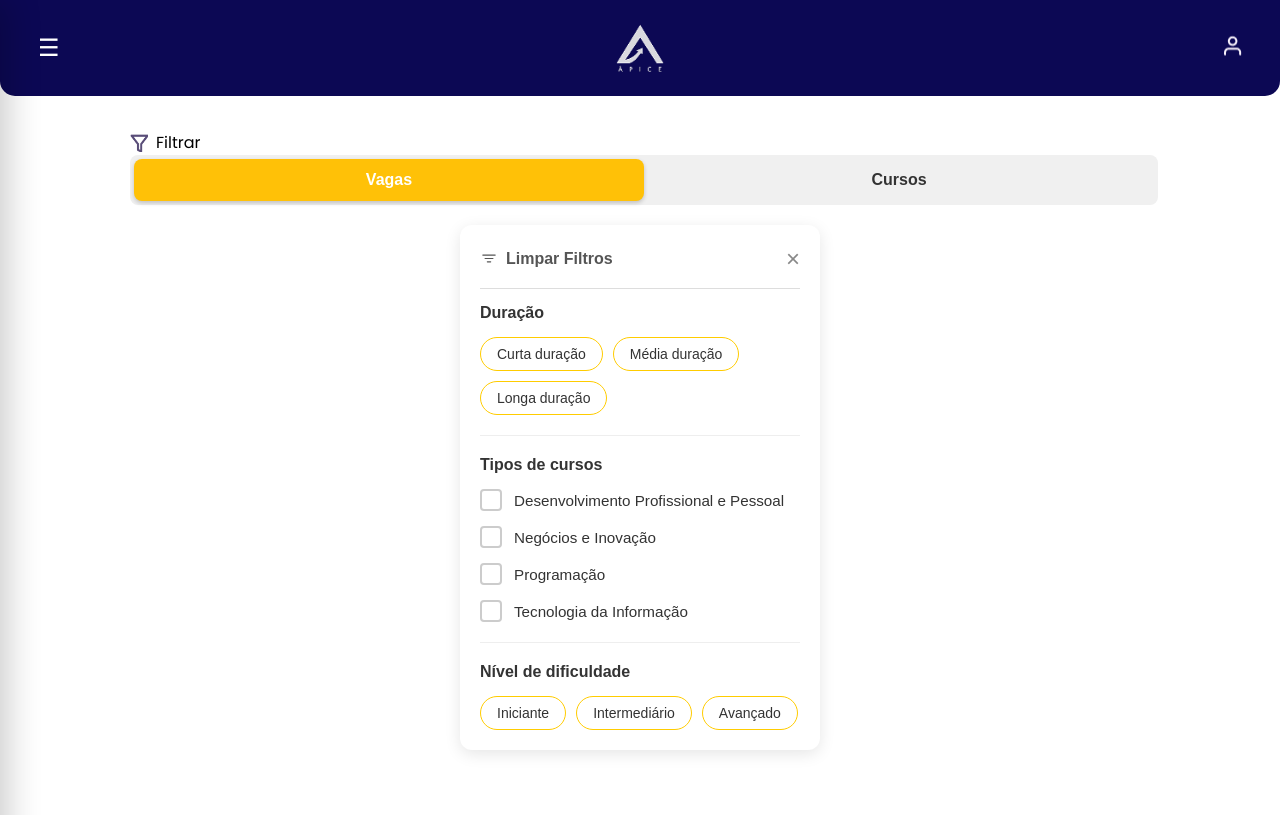
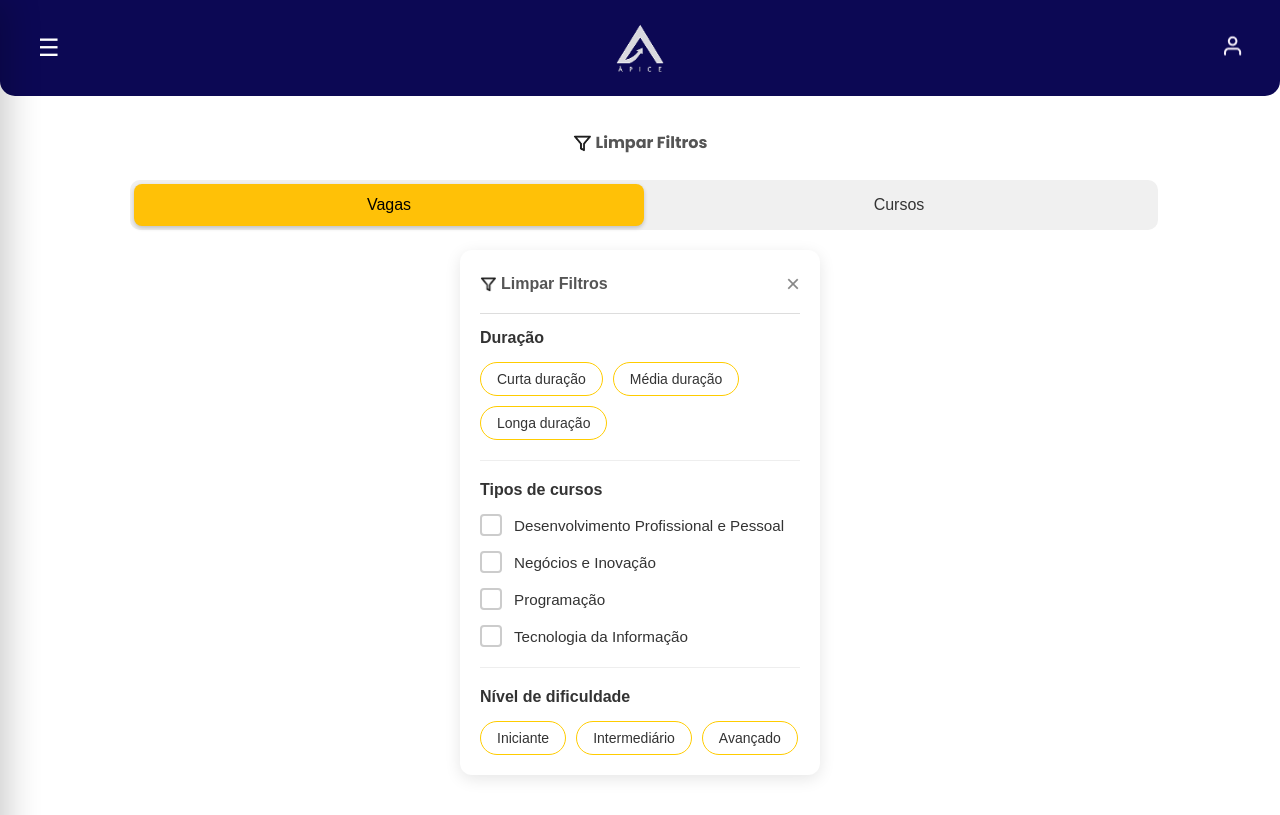
Before and after one commit to apicetca/apice2025, a Node server app: page /vagas in a window 1280 px wide. Shown: the top 815 px of the page. Run offline with Node 20, Linux system fonts and the light colour scheme.

Commit message:
Ajusta pagina vaga Ajustei o botão de filtro

```diff
--- a/app/public/css/vagas.css
+++ b/app/public/css/vagas.css
@@ -20,8 +20,14 @@ main {
     display: flex;
     width: 100%;
     background-color: #f0f0f0;
-    border-radius: 8px;
+    border-radius: 10px;
     padding: 4px;
+}
+
+.button-group button {
+  font-family: "Albert Sans" sans-serif;
+  font-weight: 500;
+  font-style: medium;
 }
 
 .toggle-button {
@@ -39,7 +45,7 @@ main {
 
 .toggle-button.active {
     background-color: #FFC107;
-    color: #fff;
+    color: black;
     box-shadow: 0 2px 4px rgba(0, 0, 0, 0.2);
 }
 
@@ -47,7 +53,6 @@ main {
     background-color: #e0e0e0;
 }
 
-/* Estilos gerais para a caixa de filtro */
 .filter-box {
   width: 320px;
   max-width: 90%;
@@ -58,7 +63,7 @@ main {
   font-family: sans-serif;
   color: #333;
   margin: 20px auto;
-  border: none; /* Remove a borda padrão do <form> */
+  border: none;
 }
 
 /* Cabeçalho */
@@ -78,6 +83,8 @@ main {
   font-size: 1rem;
   color: #555;
   cursor: pointer;
+  justify-content: space-between;
+  gap: 5px;
 }
 
 .filter-icon {
@@ -93,9 +100,21 @@ main {
   padding: 0;
 }
 
-/* Fieldset e Legend */
+.openfilter {
+  display: flex;
+  align-items: center;
+  font-weight: bold;
+  font-size: 1rem;
+  color: #555;
+  cursor: pointer;
+  justify-content: space-between;
+  gap: 5px;
+  margin-left: auto;
+  margin-right: auto;
+}
+
 .filter-group {
-  border: none; /* Remove a borda padrão do fieldset */
+  border: none;
   padding: 0;
   margin: 0;
 }
@@ -103,7 +122,7 @@ main {
 .filter-title {
   font-size: 1rem;
   font-weight: bold;
-  padding: 0; /* Remove padding padrão do legend */
+  padding: 0;
   margin-bottom: 15px;
 }
 
@@ -114,7 +133,6 @@ main {
   margin: 20px 0;
 }
 
-/* Estilos para os botões de rádio e seus labels */
 .filter-options {
   display: flex;
   flex-wrap: wrap;
@@ -123,7 +141,7 @@ main {
 
 .filter-options input[type="radio"],
 .filter-options input[type="checkbox"] {
-  display: none; /* Esconde os inputs padrão */
+  display: none;
 }
 
 .filter-options label {
@@ -137,14 +155,12 @@ main {
   transition: all 0.2s ease;
 }
 
-/* Estilo para quando um radio está selecionado */
 .filter-options input[type="radio"]:checked + label {
   background-color: #ffcc00;
   color: #fff;
   border-color: #ffcc00;
 }
 
-/* Estilos para os checkboxes e seus labels */
 .checkbox-options {
   flex-direction: column;
   gap: 15px;
@@ -171,7 +187,6 @@ main {
   transition: all 0.2s ease;
 }
 
-/* Estilo para quando um checkbox está selecionado */
 .checkbox-options input[type="checkbox"]:checked + label::before {
   background-color: #ffcc00;
   border-color: #ffcc00;
@@ -189,3 +204,8 @@ main {
     height: 18px;
     width: 18px;
 }
+
+.clear-filters img {
+  height: 16px;
+  width: 16px;
+}
--- a/app/views/pages/vagas.ejs
+++ b/app/views/pages/vagas.ejs
@@ -18,9 +18,14 @@
     <main>
     <section class="filter-wrapper">
         <nav class="filtroinicial">
-            <img src="/img/filtro.png" alt= "Ícone de filtro" class="filter-icon">
-            <span class="filter-text">Filtrar</span>
+            <span class="openfilter">
+      <img src="/img/filtro2.png" width="18px" height="18px">
+      Limpar Filtros
+    </span>
+    <button type="button" class="close-btn"></button>
         </nav>
+
+        <br>
         <nav class="button-group">
             <button class="toggle-button active" data-target="vagas" aria-pressed="true">Vagas</button>
             <button class="toggle-button" data-target="cursos" aria-pressed="false">Cursos</button>
@@ -28,18 +33,7 @@
         <form class="filter-box">
   <nav class="filter-header">
     <span class="clear-filters">
-      <svg
-        xmlns="http://www.w3.org/2000/svg"
-        width="16"
-        height="16"
-        fill="currentColor"
-        class="filter-icon"
-        viewBox="0 0 16 16"
-      >
-        <path
-          d="M6 10.5a.5.5 0 0 1 .5-.5h3a.5.5 0 0 1 0 1h-3a.5.5 0 0 1-.5-.5zm-2-3a.5.5 0 0 1 .5-.5h7a.5.5 0 0 1 0 1h-7a.5.5 0 0 1-.5-.5zm-2-3a.5.5 0 0 1 .5-.5h11a.5.5 0 0 1 0 1h-11a.5.5 0 0 1-.5-.5z"
-        />
-      </svg>
+      <img src="/img/filtro2.png">
       Limpar Filtros
     </span>
     <button type="button" class="close-btn">&times;</button>
```
